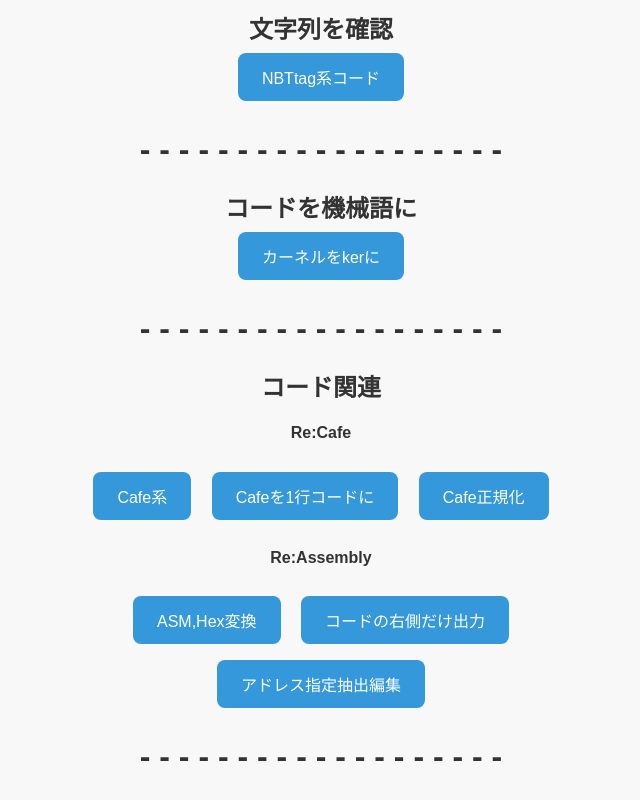
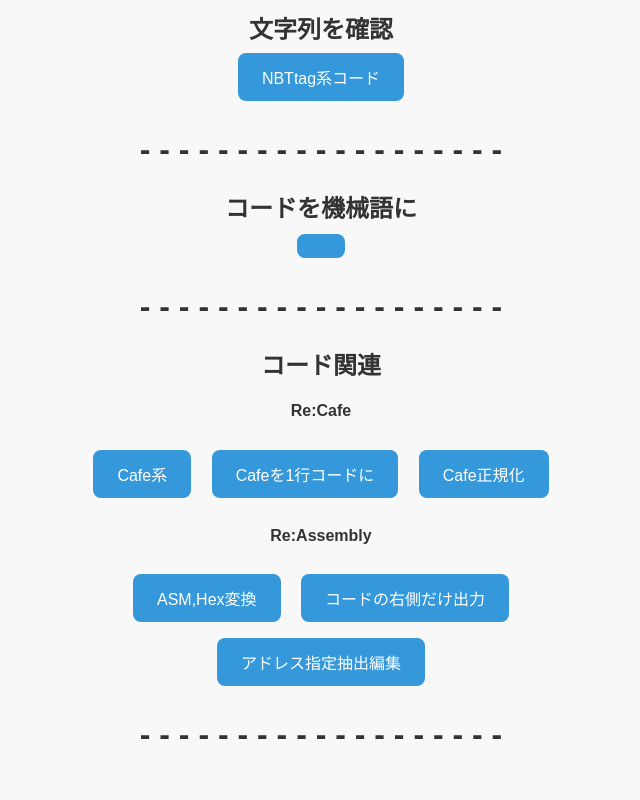
Before and after one commit to sphereshark/Gathering, a plain HTML site: page index.html in a window 1280 px wide. Shown: the part 739-1539 px from the top of the page, without its empty margins (319-959 px from the left). Drawn offline with Linux system fonts and the light colour scheme.

Commit message:
Update index.html

```diff
--- a/index.html
+++ b/index.html
@@ -74,7 +74,7 @@
   </h2>
   <h1>- - - - - - - - - - - - - - - - - - -</h1>
   <h2>コードを機械語に<br>
-  <button onclick="window.open('Code/kernelwrite.html', '_blank')">カーネルをkerに</button>
+  <button onclick="window.open('Code/hexDet.html', '_blank')"></button>
   </h2>
   <h1>- - - - - - - - - - - - - - - - - - -</h1>
   <h2>コード関連<br>
```
